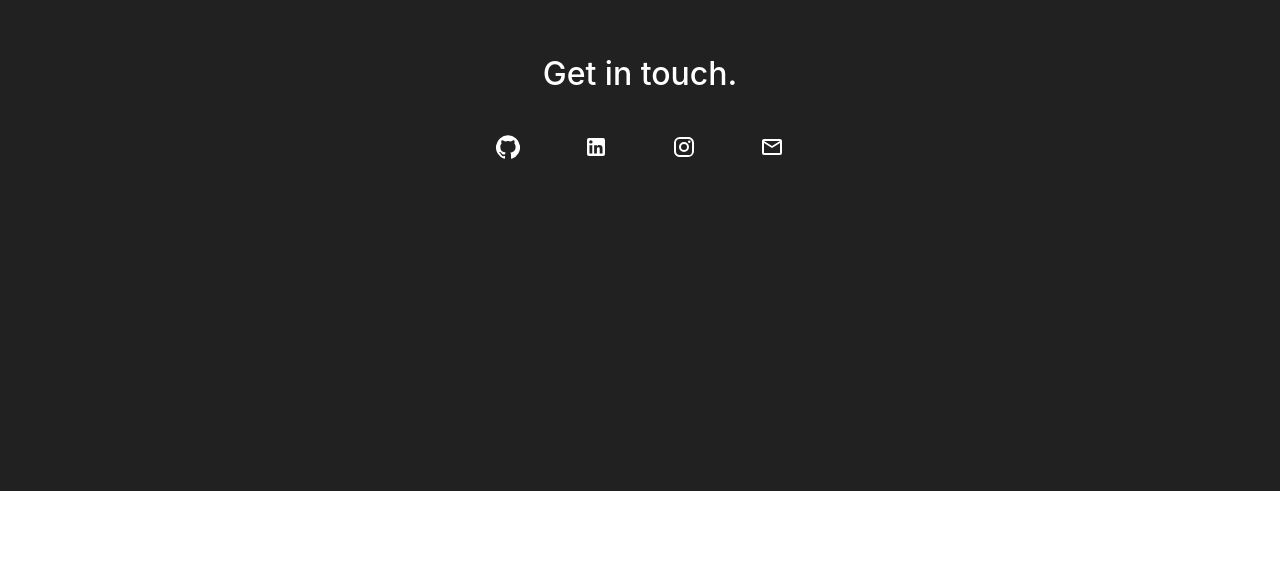
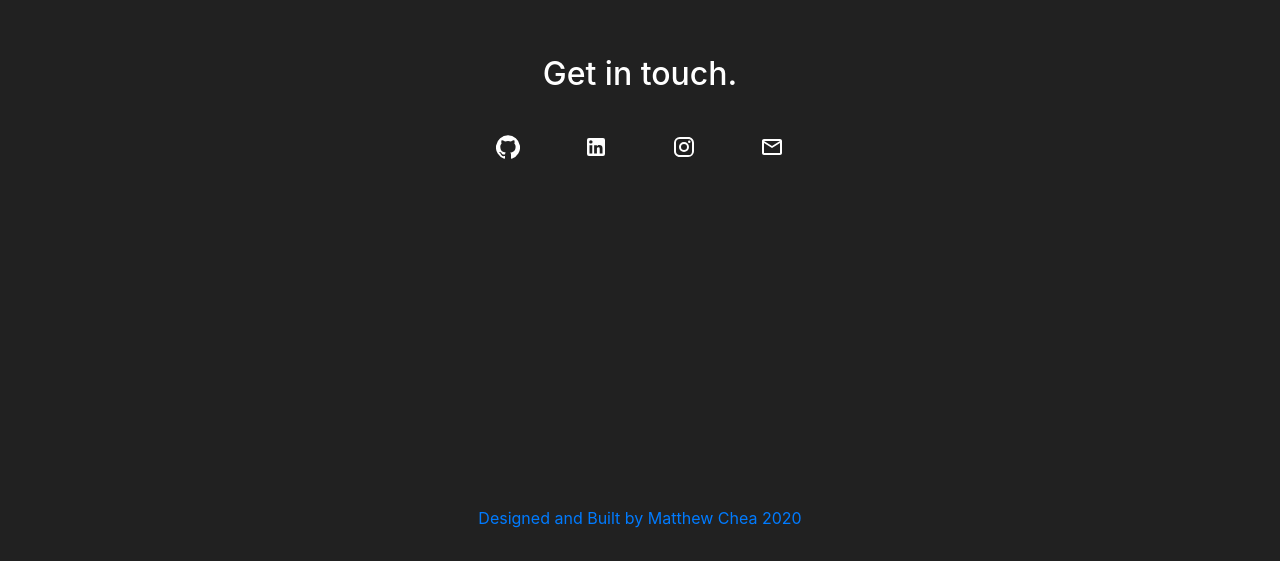
Before and after one commit to mattachea/portfolioWebsite, a React (Create React App) app: page / in a window 1280 px wide. Shown: the part 2329-2890 px from the top of the page. Before the commit the page ends 2820 px from the top, so only its background shows below. Built offline with nearby package versions, Linux system fonts and the light colour scheme; the HTML template or start-up script is replaced by a standard one.

Commit message:
github pages deployment config

```diff
--- a/package.json
+++ b/package.json
@@ -1,6 +1,7 @@
 {
   "name": "portfolio",
   "version": "0.1.0",
+  "homepage": "https://mattachea.github.io",
   "private": true,
   "dependencies": {
     "@material-ui/core": "^4.11.0",
@@ -9,6 +10,7 @@
     "@testing-library/react": "^9.5.0",
     "@testing-library/user-event": "^7.2.1",
     "bootstrap": "^4.5.3",
+    "gh-pages": "^3.1.0",
     "react": "^17.0.0",
     "react-bootstrap": "^1.4.0",
     "react-dom": "^17.0.0",
@@ -21,7 +23,9 @@
     "start": "react-scripts start",
     "build": "react-scripts build",
     "test": "react-scripts test",
-    "eject": "react-scripts eject"
+    "eject": "react-scripts eject",
+    "predeploy": "npm run build",
+    "deploy": "gh-pages -d build"
   },
   "eslintConfig": {
     "extends": "react-app"
--- a/src/App.js
+++ b/src/App.js
@@ -5,7 +5,7 @@ import Navbar from "./components/Navbar";
 import Home from "./components/Home";
 import Projects from "./components/Projects";
 import Contact from "./components/Contact";
-
+import Footer from "./components/Footer";
 const data = {
   title: "Hi, I'm Matthew Chea.",
   description:
@@ -30,6 +30,7 @@ function App() {
             </section>
           </Route>
         </Switch>
+        <Footer />
       </Router>
     </div>
   );
--- /dev/null
+++ b/src/components/Footer.css
@@ -0,0 +1,6 @@
+.footer {
+  height: auto;
+  min-height: 70px;
+  padding: 15px;
+  text-align: center;
+}
--- /dev/null
+++ b/src/components/Footer.js
@@ -0,0 +1,11 @@
+import React from "react";
+import "./Footer.css";
+export default function Footer() {
+  return (
+    <div className="footer">
+      <a href="https://github.com/mattachea/portfolioWebsite">
+        Designed and Built by Matthew Chea 2020
+      </a>
+    </div>
+  );
+}
--- a/src/components/ProjectCard.css
+++ b/src/components/ProjectCard.css
@@ -14,7 +14,7 @@
 }
 .info {
   height: 12rem;
-  width: 40rem;
+  max-width: 40rem;
   display: flex;
   flex-direction: column;
   padding: 2rem;
@@ -53,7 +53,7 @@ p {
     width: 20rem;
   }
   .info {
-    width: 20rem;
+    max-width: 20rem;
   }
   p {
     padding: 0.5rem;
```
Also changed, not shown: 1 other file (tests, documents, lock files or other folders).
